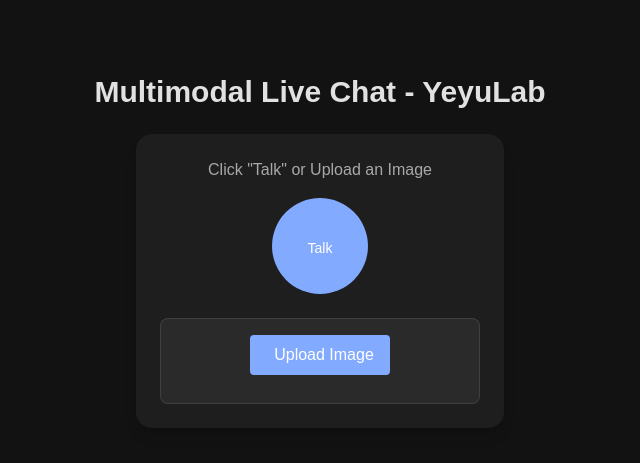
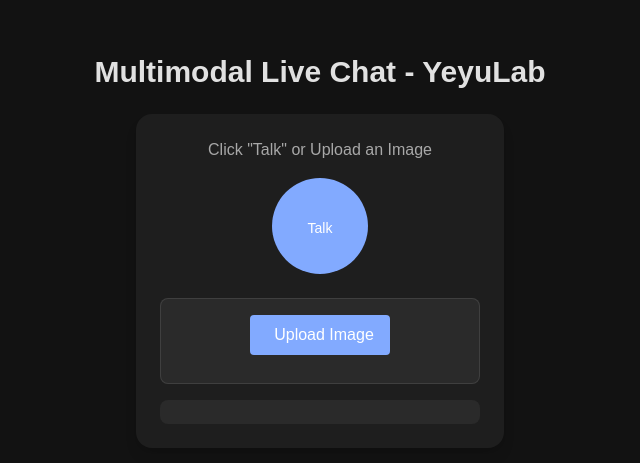
Before and after one commit to Philip-Ajayi/samuel, a Next.js app: page / in a window 1280 px wide. Shown: the part 149-612 px from the top of the page, without its empty margins (320-960 px from the left). Built offline with nearby package versions, Linux system fonts and the light colour scheme; no server answers.

Commit message:
Update page.tsx

```diff
--- a/src/app/page.tsx
+++ b/src/app/page.tsx
@@ -43,8 +43,6 @@
       private imagePreviewContainer: HTMLDivElement;
       private imagePreview: HTMLImageElement;
       private removeImageButton: HTMLButtonElement;
-      private currentImageBase64: string | null = null;
-      private currentImageMimeType: string | null = null;
       private session: Session | null = null;
       private isRecording = false;
       private audioContext: AudioContext | null = null;
@@ -55,6 +53,8 @@
       private isPlayingAudio = false;
       private isSetupComplete = false;
       private imageSendIntervalId: number | null = null;
+      private currentImageBase64: string | null = null;
+      private currentImageMimeType: string | null = null;
 
       constructor() {
         this.genAI = new GoogleGenAI({ apiKey: API_KEY!, apiVersion: "v1alpha" });
@@ -79,6 +79,15 @@
         this.recordingStatus.textContent = msg;
         this.recordingStatus.style.color = err ? "#ff453a" : "#A8A8A8";
         if (err) console.error(msg);
+      }
+
+      private addTranscription(text: string) {
+        const container = document.getElementById("transcriptionContainer");
+        if (!container) return;
+        const p = document.createElement("p");
+        p.textContent = text;
+        container.appendChild(p);
+        container.scrollTop = container.scrollHeight; // auto-scroll
       }
 
       private async handleImageUpload(e: Event) {
@@ -175,11 +184,20 @@
                   this.updateStatus("Ready to talk or Upload Image");
                   if (this.isRecording) this.startRecording();
                 }
+
+                // --- Audio playback ---
                 if (msg?.serverContent?.modelTurn?.parts)
                   msg.serverContent.modelTurn.parts.forEach((p) => {
                     if (p.inlineData?.data)
                       this.enqueueAudio(base64ToArrayBuffer(p.inlineData.data as string));
                   });
+
+                // --- Transcription ---
+                if (msg?.serverContent?.outputTranscription?.text) {
+                  const transcript = msg.serverContent.outputTranscription.text;
+                  console.log("Transcription:", transcript);
+                  this.addTranscription(transcript);
+                }
               },
               onerror: (e) => {
                 console.error("WebSocket error", e);
@@ -321,18 +339,14 @@
         <h1 className="text-3xl font-semibold">Multimodal Live Chat - YeyuLab</h1>
 
         <div className="p-6 bg-[#1E1E1E] rounded-2xl shadow-lg flex flex-col items-center">
-          <span id="recordingStatus" className="text-[#A8A8A8] mb-4">
-            Ready
-          </span>
+          <span id="recordingStatus" className="text-[#A8A8A8] mb-4">Ready</span>
 
           <button
             id="recordButton"
             className="w-24 h-24 rounded-full bg-[#82aaff] flex flex-col justify-center items-center text-white transition-colors hover:bg-[#6c8edf] relative"
           >
             <i id="micIcon" className="fas fa-microphone text-3xl mb-1" />
-            <span id="recordText" className="text-sm font-medium">
-              Talk
-            </span>
+            <span id="recordText" className="text-sm font-medium">Talk</span>
             <svg className="record-waves absolute w-40 h-40 top-1/2 left-1/2 -translate-x-1/2 -translate-y-1/2 pointer-events-none hidden">
               <circle className="wave wave1" cx="50" cy="50" r="20" />
             </svg>
@@ -361,6 +375,12 @@
               </button>
             </div>
           </div>
+
+          {/* --- Transcription container --- */}
+          <div
+            id="transcriptionContainer"
+            className="mt-4 p-3 bg-[#2a2a2a] rounded-lg w-80 max-h-60 overflow-y-auto text-sm text-[#E1E1E1] space-y-1"
+          ></div>
         </div>
       </div>
     </div>
```
